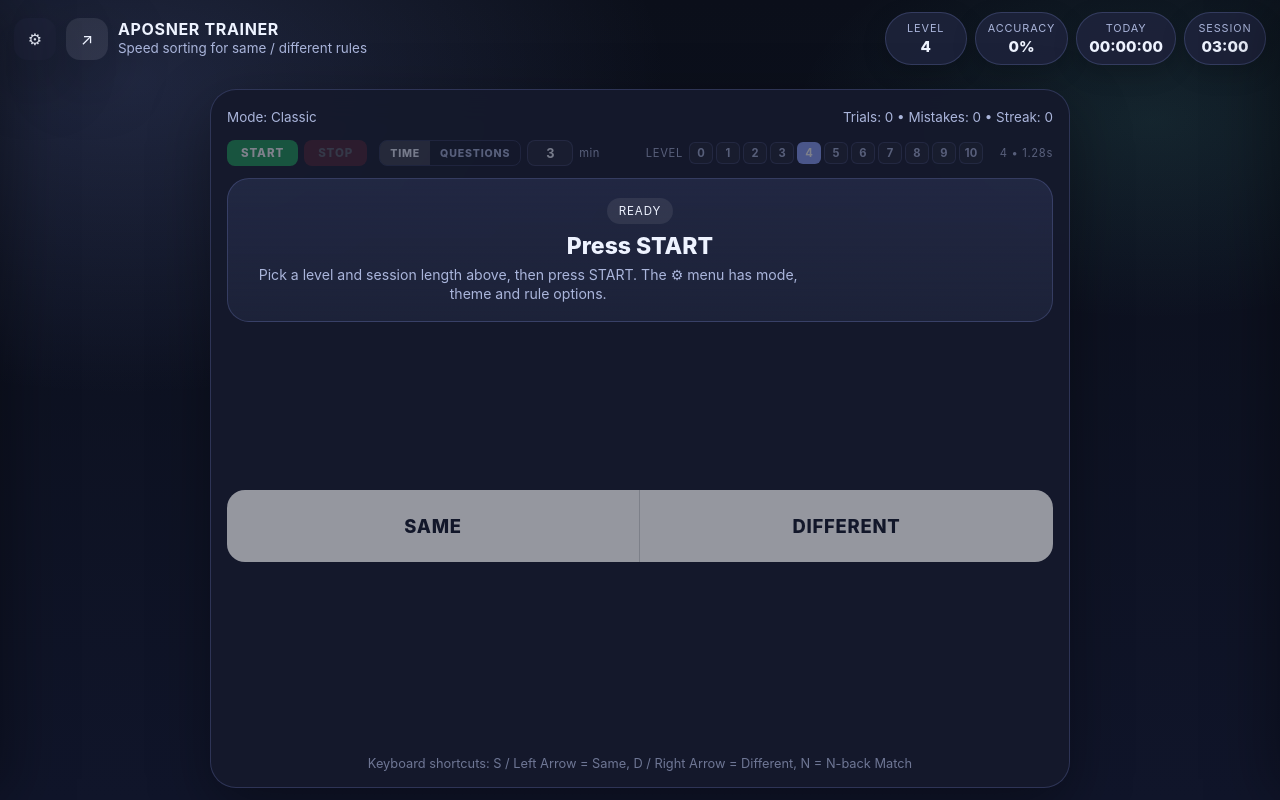
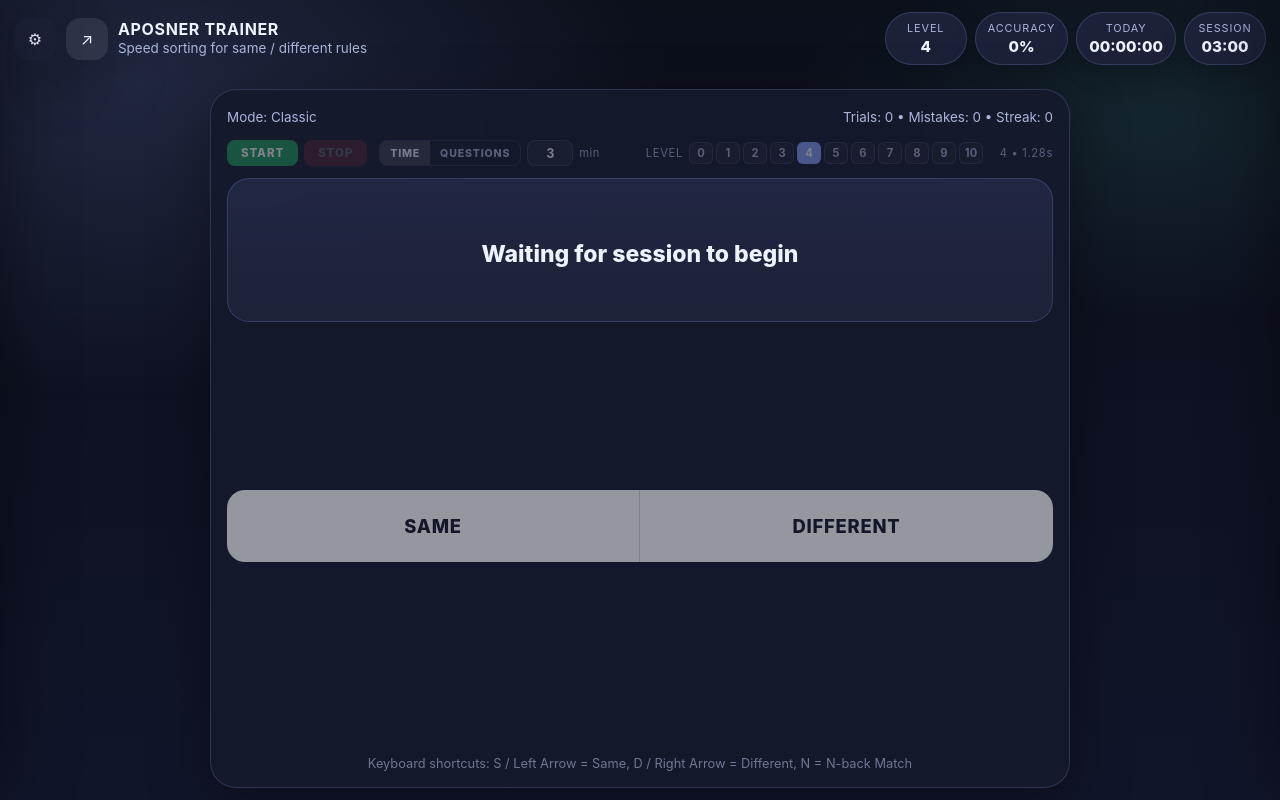
Before and after one commit to hidinglake/posner, a plain HTML site: page index.html in a window 1280 px wide. Drawn offline with Linux system fonts and the light colour scheme.

Commit message:
Add files via upload

```diff
--- a/index.html
+++ b/index.html
@@ -935,9 +935,9 @@
         <div class="cue-box" id="cueBox">
           <div class="cue-distractor" id="distractorLeft" aria-hidden="true"></div>
           <div class="cue-center">
-            <div class="cue-label" id="cueLabel">Ready</div>
-            <div class="cue-rule" id="cueRule">Press START</div>
-            <div class="cue-help" id="cueHelp">Pick a level and session length above, then press START.</div>
+            <div class="cue-label hidden" id="cueLabel"></div>
+            <div class="cue-rule" id="cueRule">Waiting for session to begin</div>
+            <div class="cue-help hidden" id="cueHelp"></div>
           </div>
           <div class="cue-distractor" id="distractorRight" aria-hidden="true"></div>
         </div>
@@ -2176,8 +2176,8 @@
 
   function updateCue(title, ruleLabel, helpText, negated = false) {
     els.cueBox.classList.remove('trial-mode');
-    els.cueLabel.classList.remove('hidden');
-    els.cueHelp.classList.remove('hidden');
+    els.cueLabel.classList.toggle('hidden', !title);
+    els.cueHelp.classList.toggle('hidden', !helpText);
     els.cueRule.classList.remove('rule-word');
     els.cueRule.style.fontSize = '';
     els.cueLabel.textContent = title;
@@ -3139,7 +3139,7 @@
     els.resultsCopyBtn.textContent = 'Copy results';
     els.resultsCopyBtn.classList.remove('copied');
     els.resultsOverlay.classList.add('open');
-    updateCue(manual ? 'Stopped' : 'Session complete', 'Press START', `${total} questions • ${accuracy}% accuracy`);
+    updateCue('', 'Waiting for session to begin', '');
     updateHud();
   }
 
@@ -3250,7 +3250,7 @@
   if (!restoredSettings) resetDefaults();
   updateHud();
   getTodayDisplay();
-  updateCue('Ready', 'Press START', 'Pick a level and session length above, then press START. The ⚙ menu has mode, theme and rule options.');
+  updateCue('', 'Waiting for session to begin', '');
   updateHud();
   hideStimulus();
   lockButtons(true);
```
